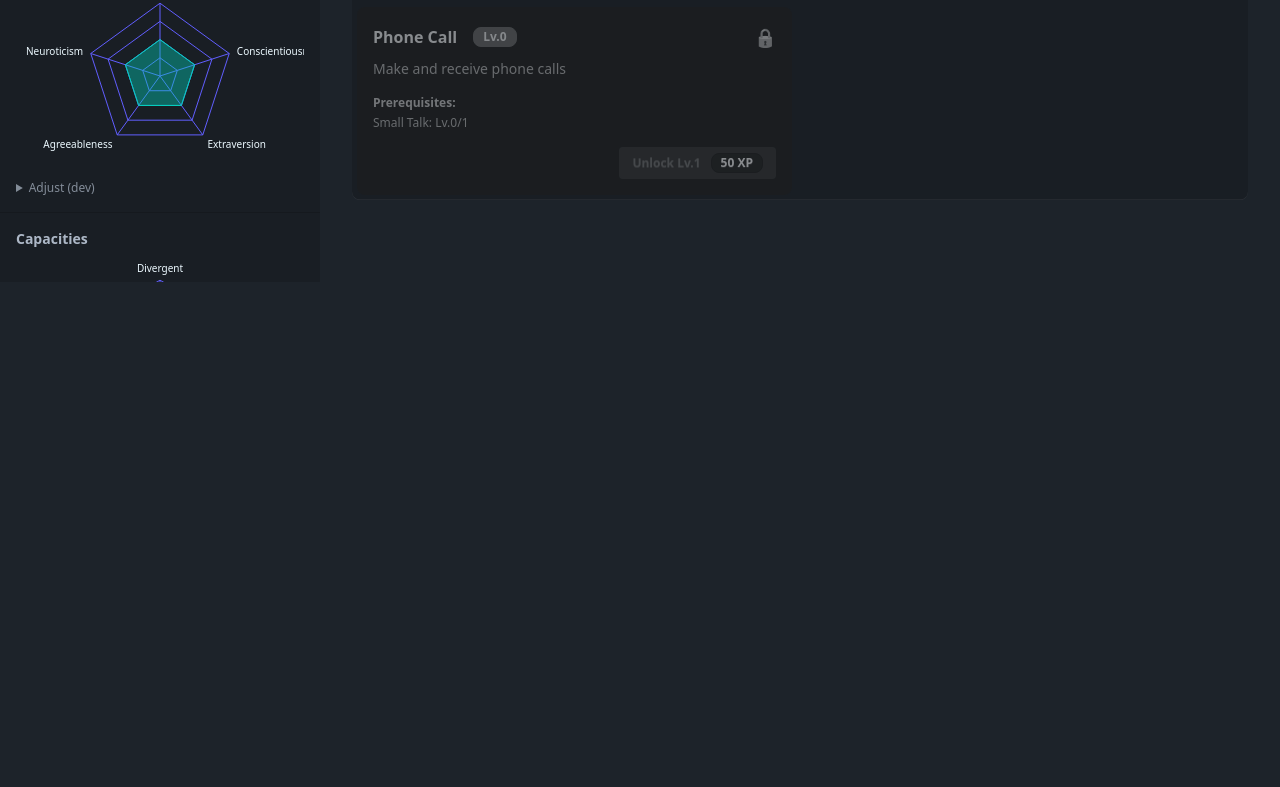
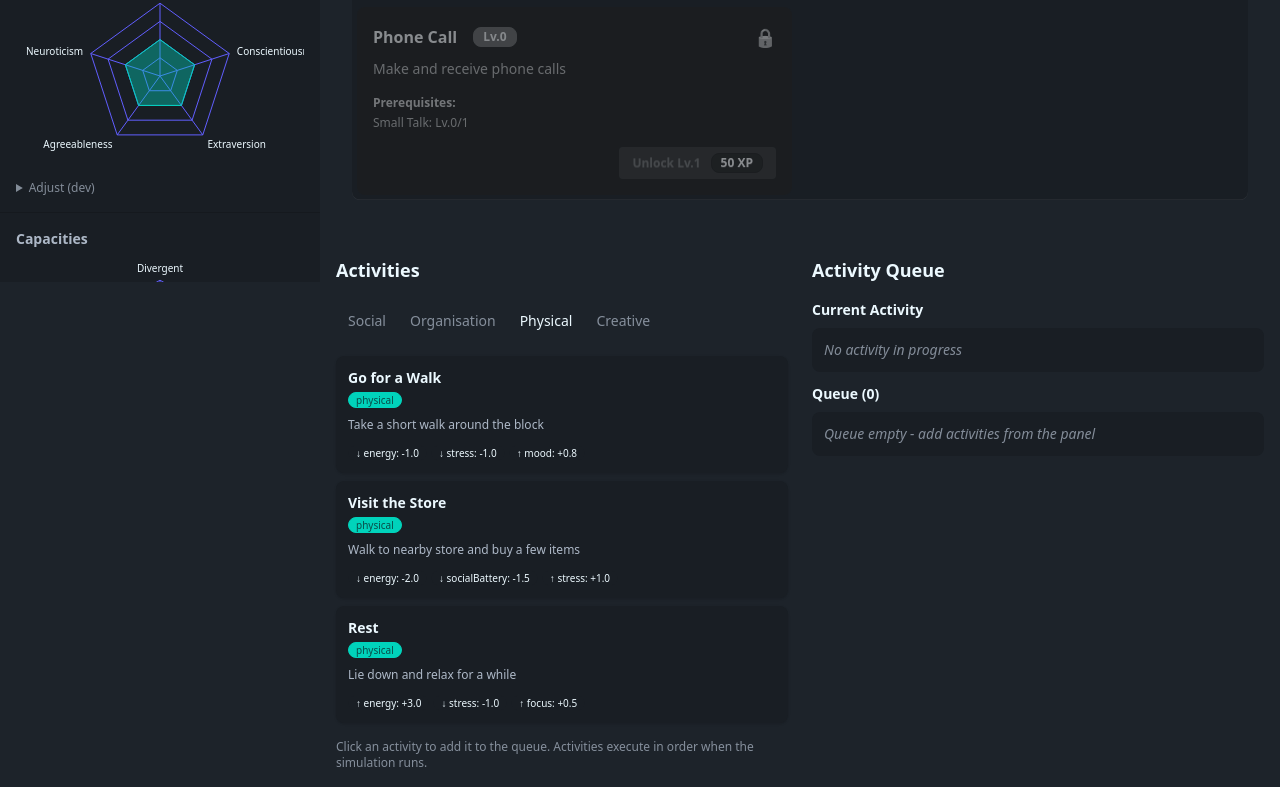
Before and after one commit to TerjeBallestad/lifelines-prototypes, a React (Vite) app: page / in a window 1280 px wide. Shown: the part 518-1305 px from the top of the page. Before the commit the page ends 800 px from the top, so only its background shows below. Built offline with nearby package versions, Linux system fonts and the light colour scheme.

Commit message:
feat(04-06): integrate ActivityPanel into main layout
- Add ActivityPanel import
- Render ActivityPanel below SkillTreePanel
- Activity system now visible in main application

```diff
--- a/src/App.tsx
+++ b/src/App.tsx
@@ -1,5 +1,6 @@
 import { observer } from 'mobx-react-lite';
 import { Toaster } from 'sonner';
+import { ActivityPanel } from './components/ActivityPanel';
 import { CharacterPanel } from './components/CharacterPanel';
 import { SimulationControls } from './components/SimulationControls';
 import { SkillTreePanel } from './components/SkillTreePanel';
@@ -26,6 +27,9 @@ const App = observer(function App() {
         <div className="mt-6">
           <SkillTreePanel />
         </div>
+        <div className="mt-6">
+          <ActivityPanel />
+        </div>
       </main>
     </div>
   );
```
